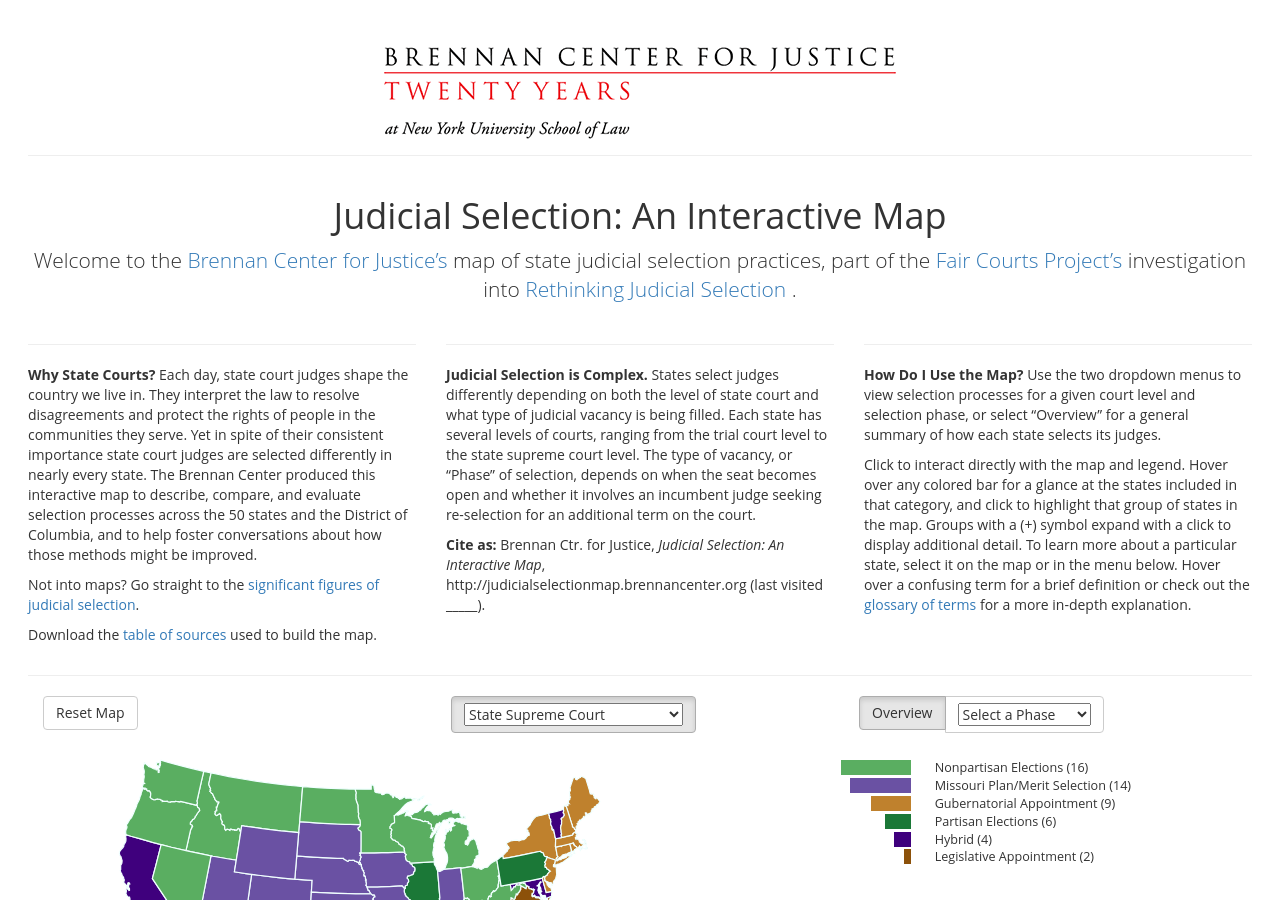
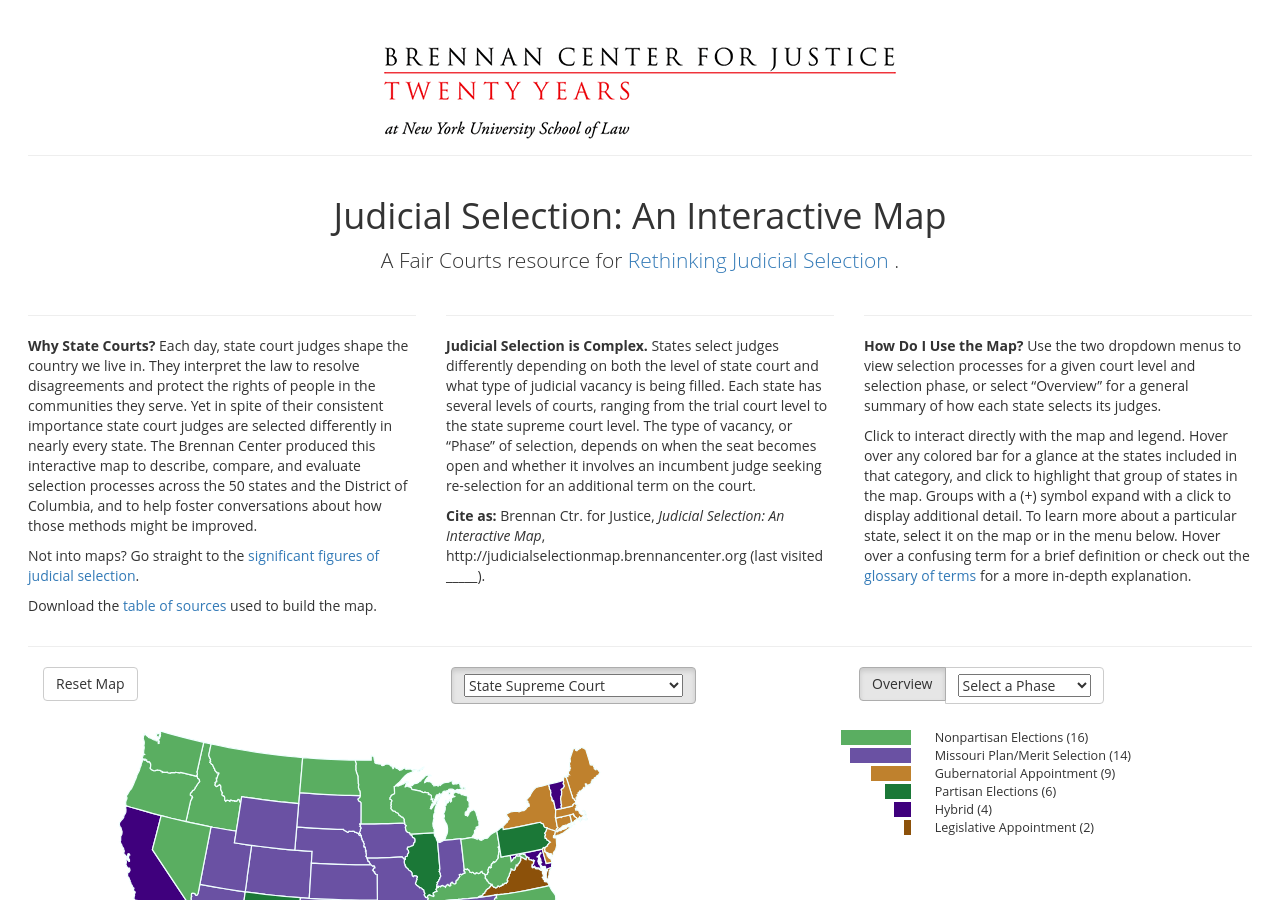
Before and after one commit to BrennanCenter/brennancenter.github.io, a Jekyll site: the page built from index.md, in a window 1280 px wide and 900 px high. Built offline with Jekyll 4.4.1, drawn with Linux system fonts in a browser that asks for light colours; nearby versions of some CDN libraries.

Commit message:
intro update

```diff
--- a/_includes/introduction.html
+++ b/_includes/introduction.html
@@ -2,12 +2,8 @@
   <div id="title" class="row text-center">
     <h1>{{ site.title }}</h1>
     <p class="lead">
-      Welcome to the <a target="_blank" href="{{ site.organization.url }}">
-        {{ site.organization.name }}’s
-      </a> map of state judicial selection practices, part of the
-      <a target="_blank" href="{{ site.organization.url }}/issues/fair-courts">
-        Fair Courts Project’s
-      </a> investigation into <a target="_blank" href="{{ site.organization.url }}/rethinking-judicial-selection">
+      A Fair Courts resource for
+       <a target="_blank" href="{{ site.organization.url }}/rethinking-judicial-selection">
         Rethinking Judicial Selection
       </a>.
     </p>
```
